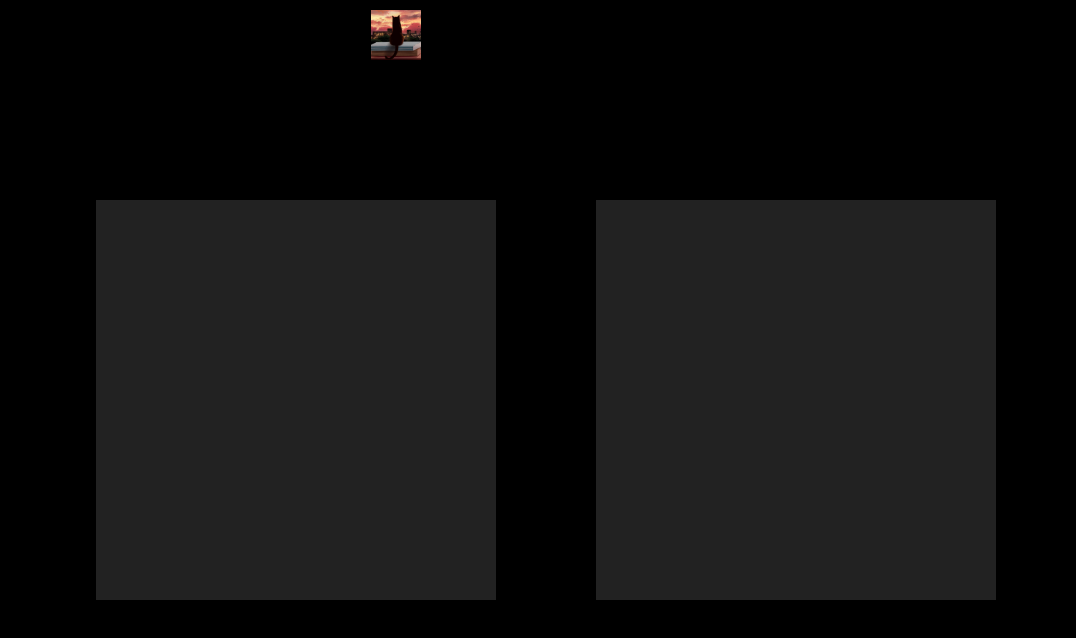
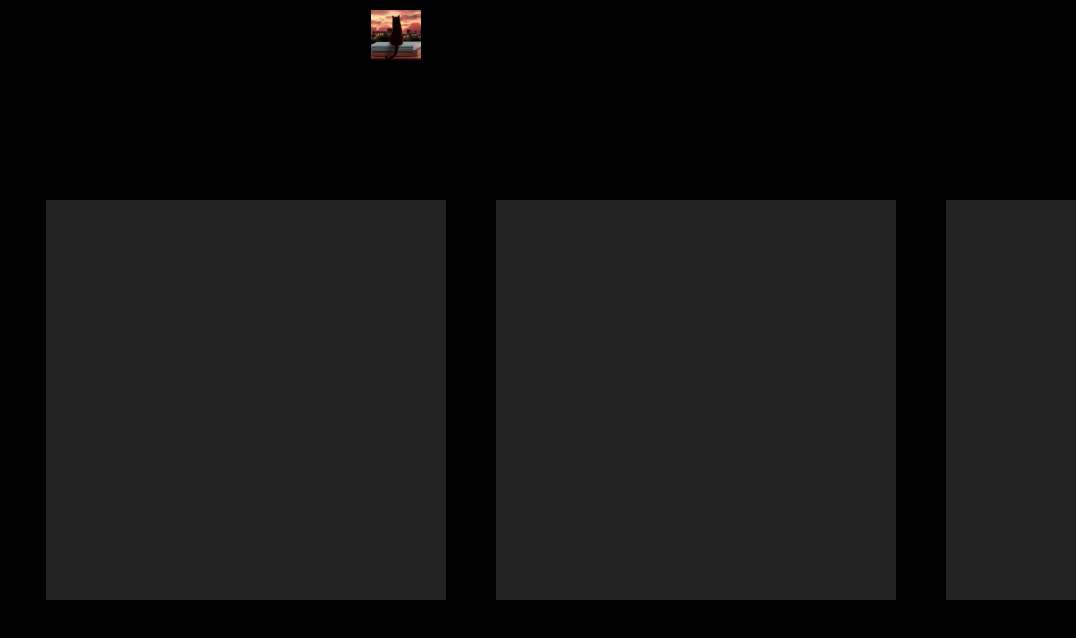
Before and after one commit to tatsuyasam/sams-portfolio, a plain HTML site: page index.html in a window 1280 px wide. Shown: the top 638 px of the page, 844-1920 px from the left, 1076 px wide, since content can reach past the window. Drawn offline with Linux system fonts and the light colour scheme.

Commit message:
Update styles.css

```diff
--- a/styles.css
+++ b/styles.css
@@ -79,7 +79,7 @@ header {
     height: 100vh;
     align-items: center;
     justify-content: flex-start; /* Align items to the start for horizontal scrolling */
-    gap: 100px; /* Use gap to add spacing between vinyls without affecting their shape */
+    gap: 50px; /* Use gap to add spacing between vinyls without affecting their shape */
     padding-left: calc(50vw - 200px); /* Center the first vinyl cover */
     padding-right: calc(50vw - 200px); /* Center the last vinyl cover */
     width: max-content; /* Ensure the collection takes up the necessary width */
```
